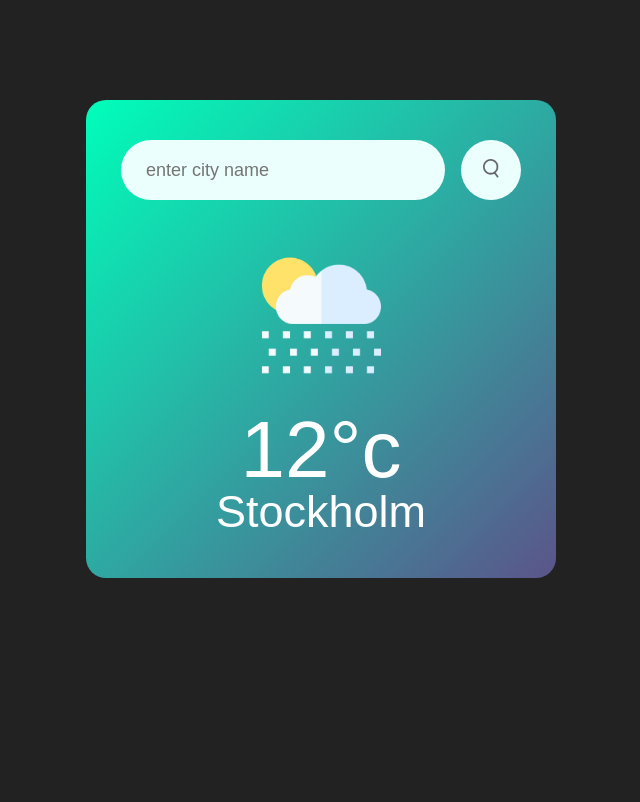
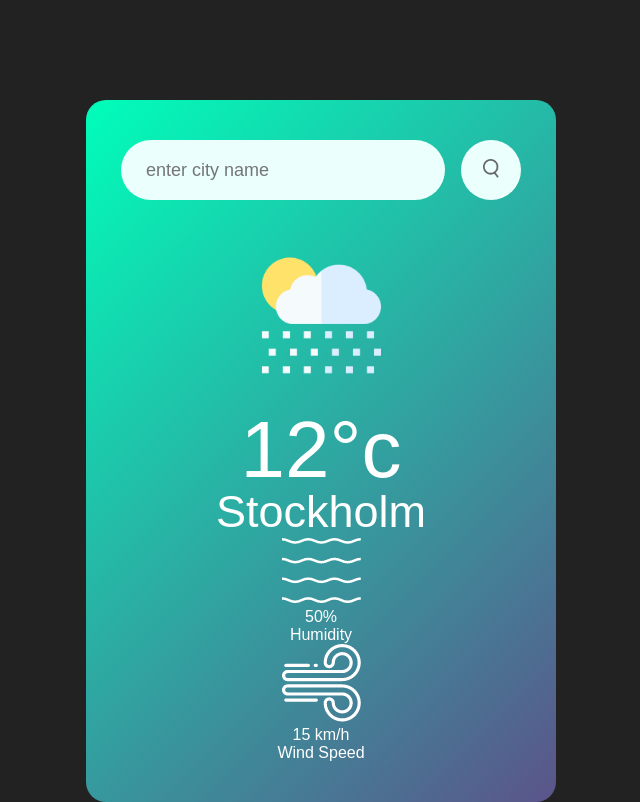
Before and after one commit to MohamedAlsheik/weatherApp, a plain HTML site: page index.html in a window 1280 px wide. Shown: the whole page, without its empty margins (319-959 px from the left). Drawn offline with Linux system fonts and the light colour scheme.

Commit message:
Add Humidity & Wind Speed

```diff
--- a/index.html
+++ b/index.html
@@ -17,6 +17,18 @@
         <img src="images/rain.png" class="weather-icon">
         <h1 class="temp">12°c</h1>
         <h2 class="city">Stockholm</h2>
+        <div class="details">
+            <div class="col">
+                <img src="images/humidity.png">
+                <p class="humidity">50%</p>
+                <p>Humidity</p>
+            </div>
+            <div class="col">
+                <img src="images/wind.png">
+                <p class="wind">15 km/h</p>
+                <p>Wind Speed</p>
+            </div>
+        </div>
     </div>
 </div>
 
```
